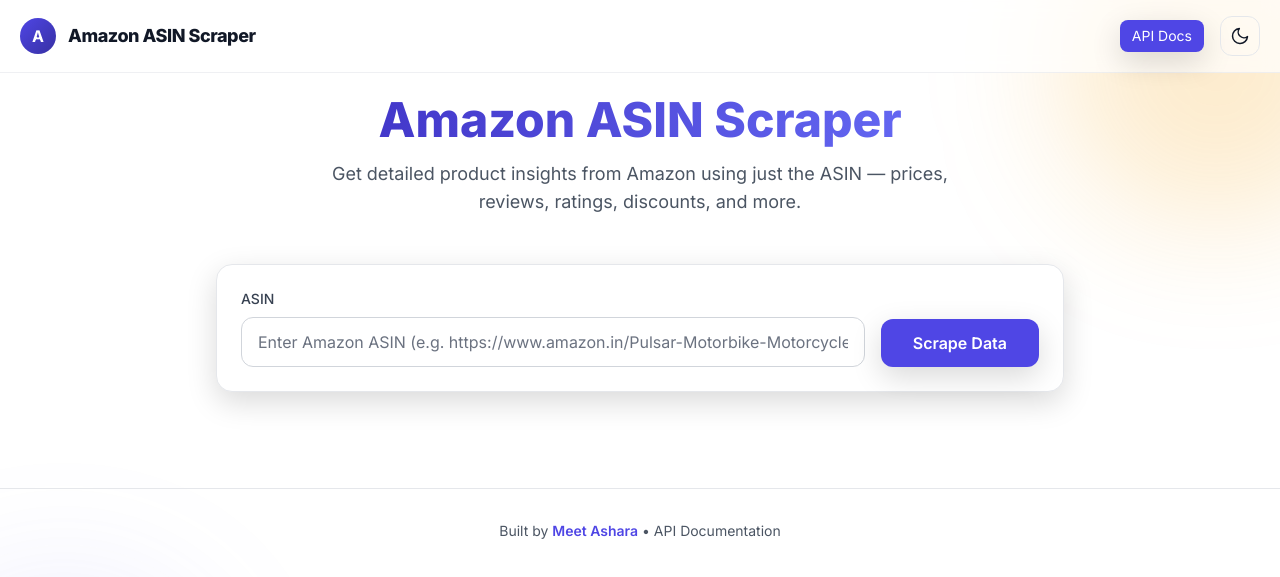
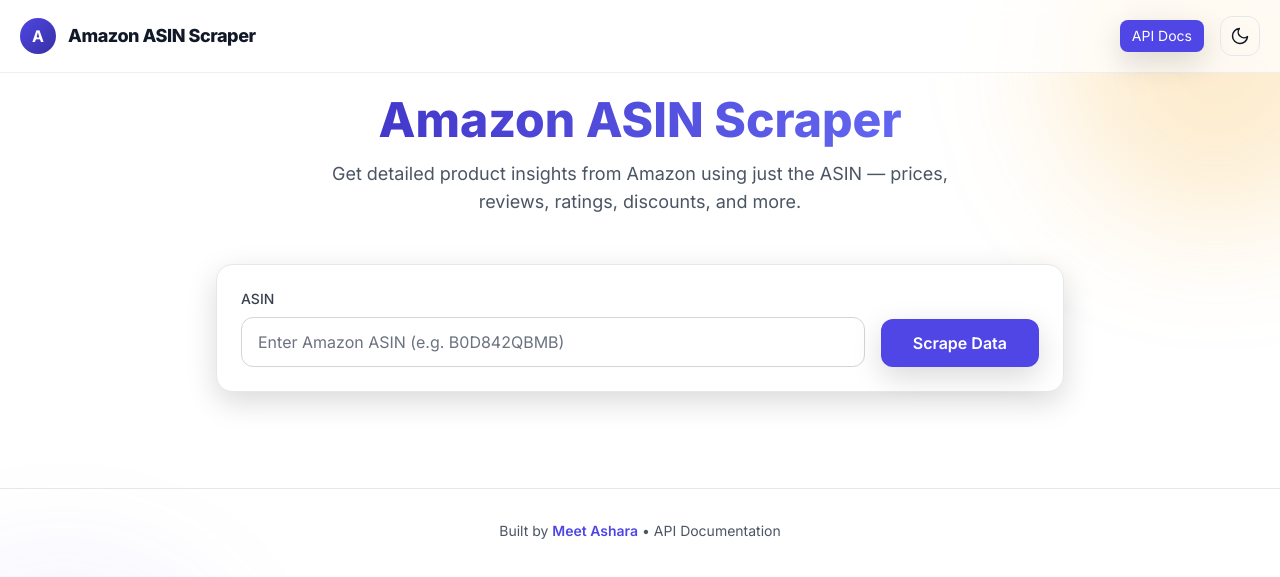
Before and after one commit to meet-ashara/amazon_asin_api, a FastAPI app: page / in a window 1280 px wide. Shown: the top 577 px of the page. Run offline with FastAPI, Linux system fonts and the light colour scheme; some libraries are stand-ins or nearby versions.

Commit message:
Update index.html

```diff
--- a/templates/index.html
+++ b/templates/index.html
@@ -116,7 +116,7 @@
               <input
                 type="text"
                 name="asin"
-                placeholder="Enter Amazon ASIN (e.g. https://www.amazon.in/Pulsar-Motorbike-Motorcycle-booking-Ex-Showroom/dp/B0D842QBMB/?_encoding=UTF8&ref_=pd_hp_d_btf_ls_gwc_pc_en4_)"
+                placeholder="Enter Amazon ASIN (e.g. B0D842QBMB)"
                 value="{{ asin or '' }}"
                 class="w-full px-4 py-3 border border-gray-300 dark:border-white/10 rounded-xl bg-white dark:bg-white/5 text-gray-900 dark:text-gray-100 placeholder-gray-500 focus:ring-2 focus:ring-indigo-500 focus:border-transparent transition"
                 required
```
